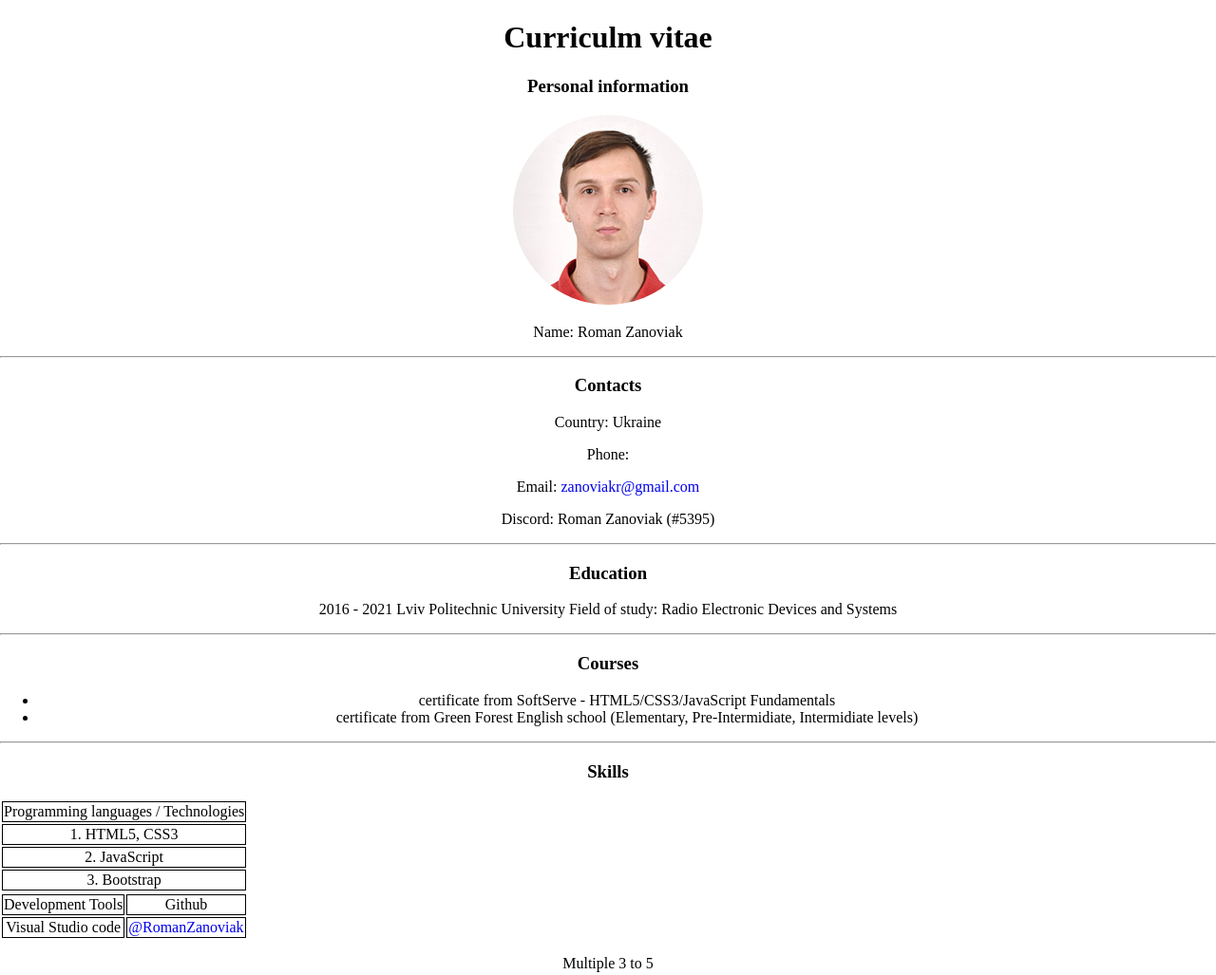
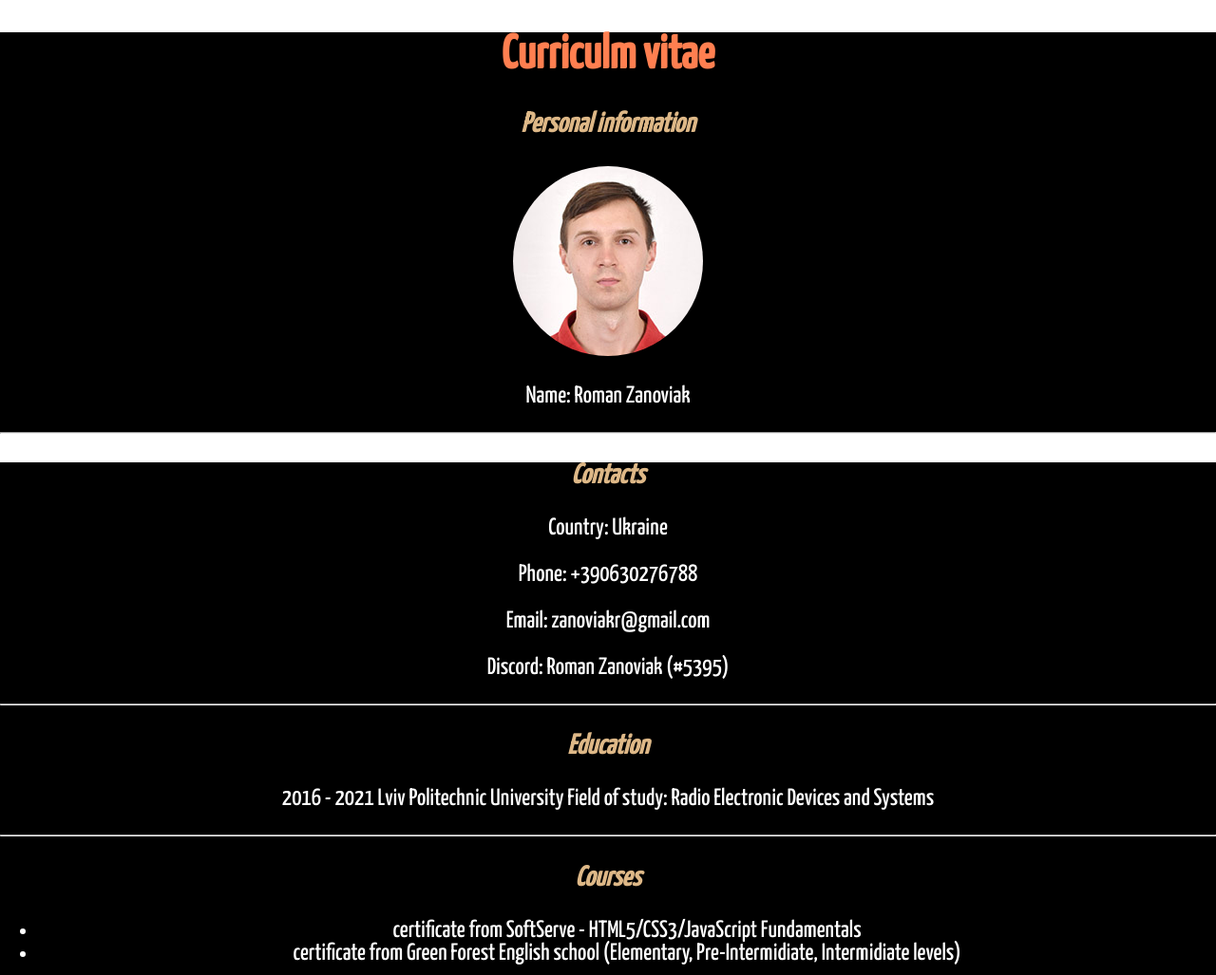
Before and after one commit to RomanZanoviak/cv, a plain HTML site: page index.html in a window 1280 px wide. Shown: the top 1027 px of the page at 95% size. Drawn offline with Linux system fonts and the light colour scheme.

Commit message:
change fonds etc

```diff
--- a/index.html
+++ b/index.html
@@ -4,9 +4,11 @@
     <meta charset="UTF-8" />
     <meta http-equiv="X-UA-Compatible" content="IE=edge" />
     <meta name="viewport" content="width=device-width, initial-scale=1.0" />
+    <link rel="preconnect" href="https://fonts.googleapis.com">
+    <link rel="preconnect" href="https://fonts.gstatic.com" crossorigin>
+    <link href="https://fonts.googleapis.com/css2?family=Yanone+Kaffeesatz:wght@200;500&display=swap" rel="stylesheet">
     <link rel="icon"  href="img/favicon.ico">
     <link rel="stylesheet" href="style.css" />
-
     <title>Roman CV</title>
   </head>
   <body>
@@ -24,7 +26,7 @@
         <div class="contacts">
           <h3>Contacts</h3>
           <p>Country: <span>Ukraine</span</p>
-          <p>Phone: <span></span></p>
+          <p>Phone: <a href="+380630276788">+390630276788</a></p>
           <p>Email: <a href="zanoviakr@gmail.com">zanoviakr@gmail.com</a><p>
           <p>Discord: <span>Roman Zanoviak (#5395)</span></p>
           <hr>
@@ -72,6 +74,7 @@
             </div>
         </div>
         <div class="code">
+            <h3>Code</h3>
             <p> Multiple 3 to 5</p>
             <code>
                 function solution(number){ <br>
@@ -97,11 +100,14 @@
                 <li>English: Intermediate</li>
                 <li>Russian: Strong</li>
             </ol>
+            <hr>
         </div>
       </div>
     </section>
     <footer>
-        <p><i class="fa-regular fa-registered"></i>Roman Zanoviak 2022</p>
+        <div class="container">
+            <p><i class="fa-regular fa-registered"></i>Roman Zanoviak 2022</p>
+        </div>
     </footer>
     <script src="https://kit.fontawesome.com/044589a110.js" crossorigin="anonymous"></script>
   </body>
--- a/style.css
+++ b/style.css
@@ -1,12 +1,28 @@
 body {
   margin: 0;
   padding: 0;
+  font-family: "Yanone Kaffeesatz", sans-serif;
+  font-size: 25px;
+}
+h1 {
+  color: coral;
+}
+h3 {
+  font-style: italic;
+  color: burlywood;
 }
 a {
   text-decoration: none;
+  color: white;
+}
+a:hover {
+  color: #800000;
+  text-decoration: underline;
 }
 .container {
   text-align: center;
+  color: white;
+  background-color: black;
 }
 td {
   border: 1px solid black;
@@ -14,3 +30,7 @@ td {
 #myPhoto {
   border-radius: 50%;
 }
+table {
+  margin-left: auto;
+  margin-right: auto;
+}
```
